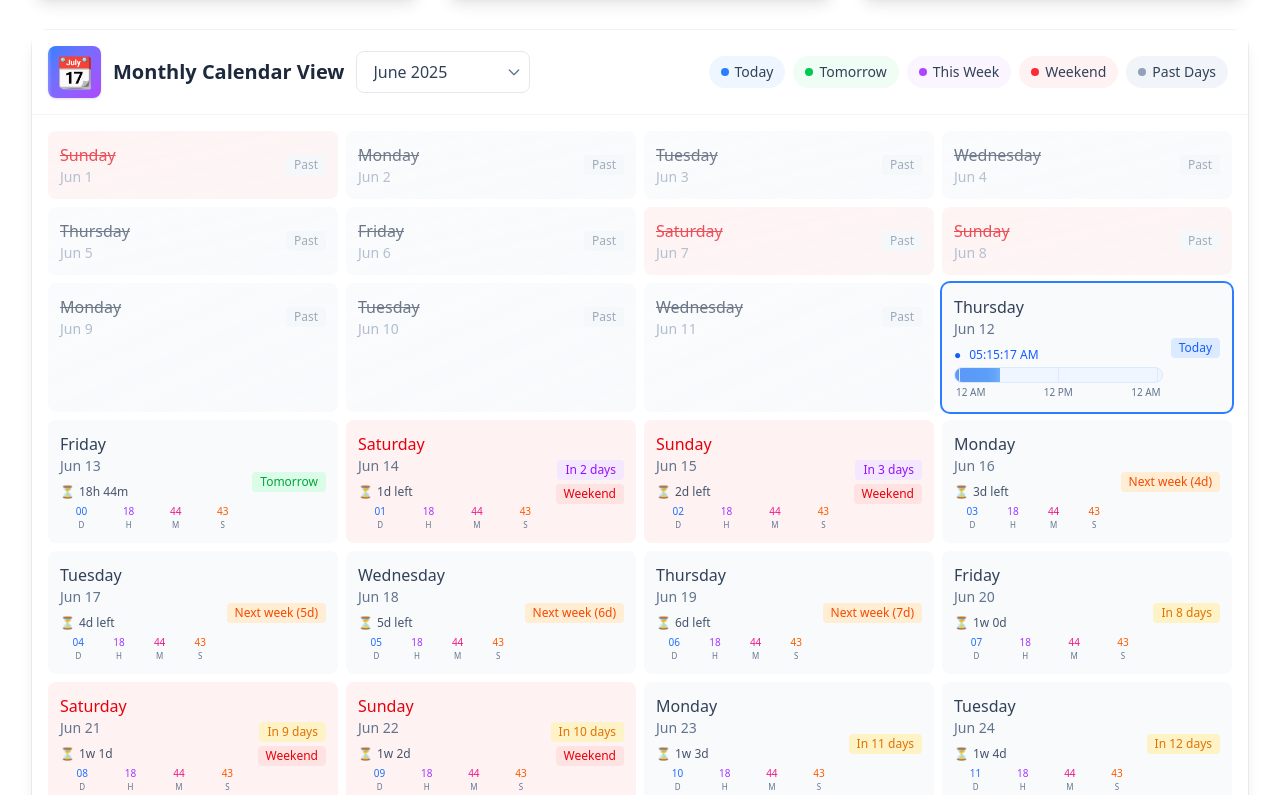
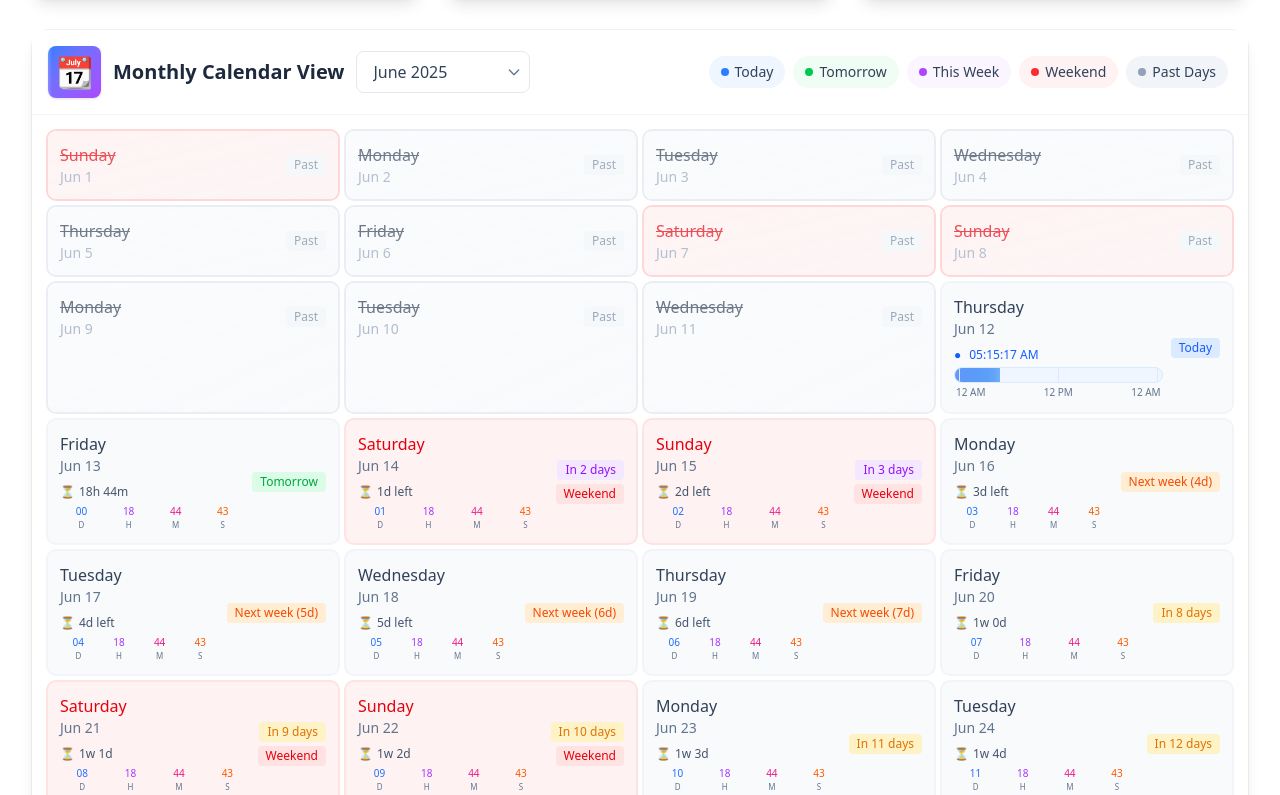
Before and after one commit to programmercodee/date_cal, a React (Vite) app: page / in a window 1280 px wide. Shown: the part 1525-2320 px from the top of the page. Built offline with nearby package versions, Linux system fonts and the light colour scheme.

Commit message:
next mon details

```diff
--- a/src/components/WeekdayTracker/index.jsx
+++ b/src/components/WeekdayTracker/index.jsx
@@ -1164,15 +1164,16 @@ export default function WeekdayTracker() {
                               ${!isSelectedMonth ? 'opacity-50' : ''}
                               ${isWeekendDay
                                 ? isPastDay
-                                  ? 'bg-red-100/50'
-                                  : 'bg-red-50 hover:bg-red-100/50'
+                                  ? 'bg-red-100/50 ring-2 ring-red-200'
+                                  : 'bg-red-50 hover:bg-red-100/50 ring-2 ring-red-100'
                                 : isPastDay
-                                  ? 'bg-slate-100/50'
-                                  : 'bg-slate-50 hover:bg-slate-100/50'
+                                  ? 'bg-slate-100/50 ring-2 ring-slate-200'
+                                  : 'bg-slate-50 hover:bg-slate-100/50 ring-2 ring-slate-100'
                               }
                               ${isCurrentDay ? 'ring-2 ring-blue-500 bg-blue-50' : ''}
                               ${isPastDay ? 'opacity-75' : ''}
                               transition-all duration-200
+                              hover:ring-opacity-100
                             `}
                           >
                             <div className="flex items-center justify-between">
```
